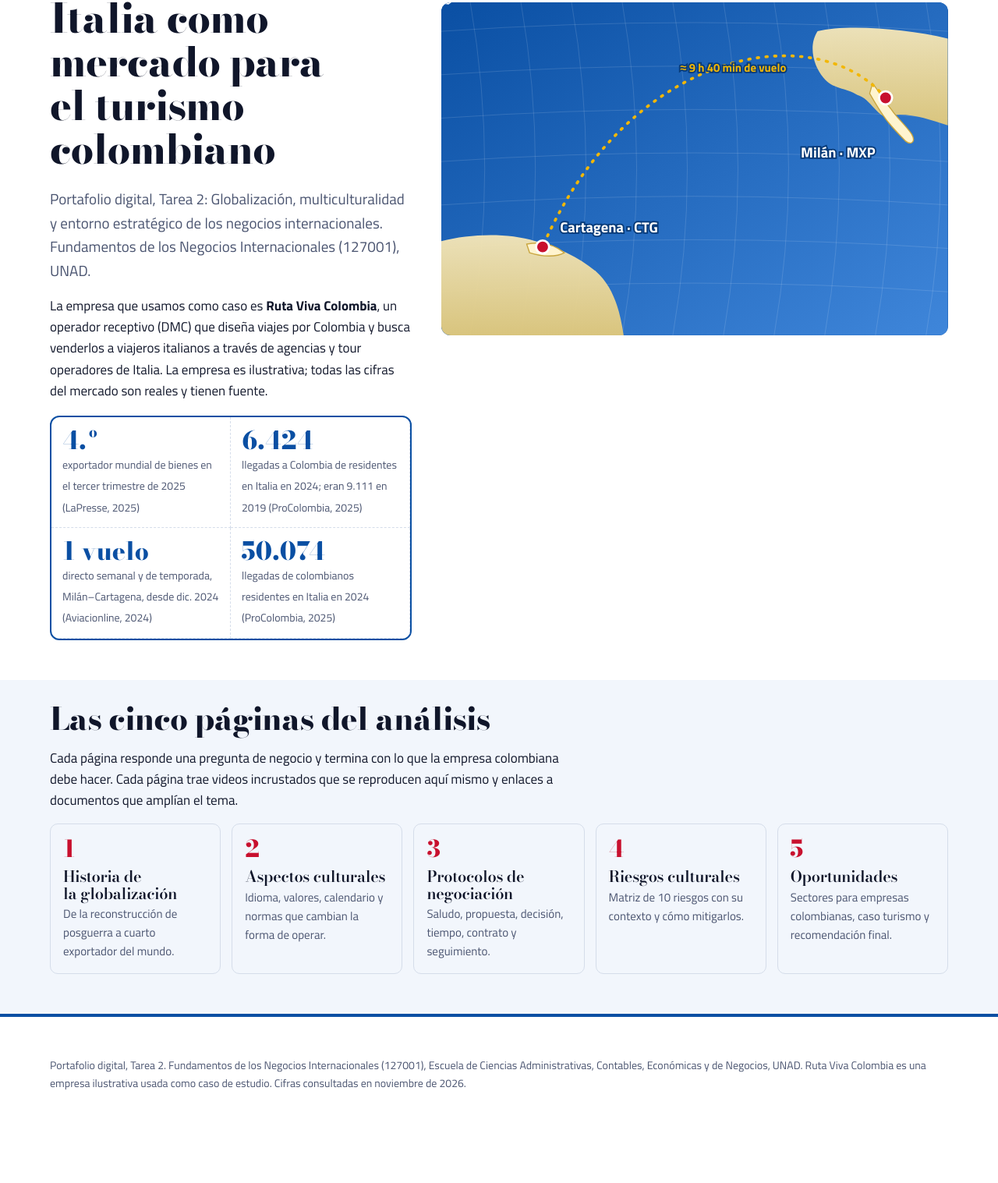
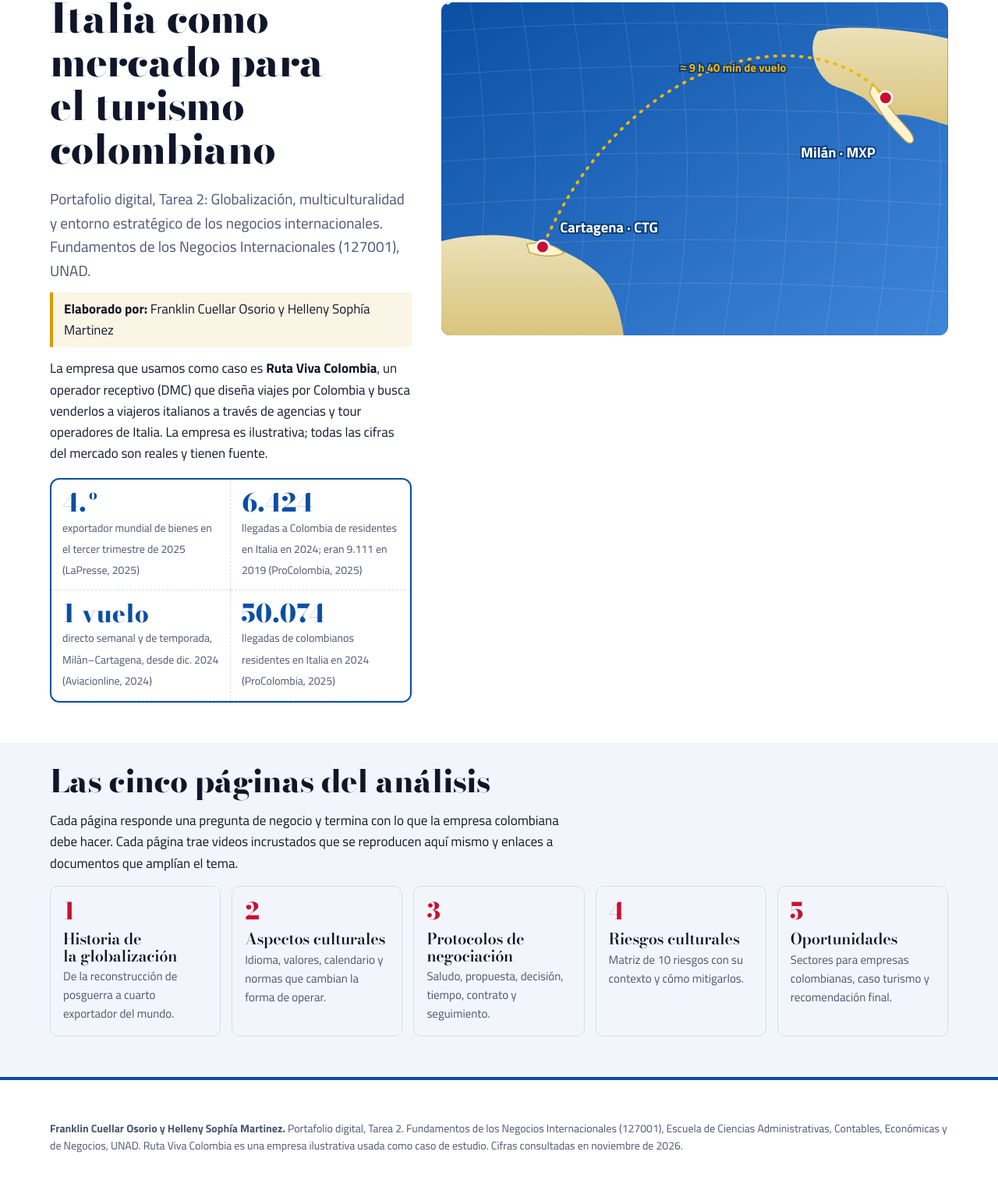
Before and after one commit to Franklin225/portafolio-italia, a plain HTML site: page index.html in a window 1280 px wide. Shown: the part 117-1634 px from the top of the page at 78% size. Before the commit the page ends 1568 px from the top, so only its background shows below. Drawn offline with nearby package versions, Linux system fonts and the light colour scheme.

Commit message:
Agrega los integrantes del grupo a la portada y al pie
Co-Authored-By: Claude Opus 5.5 <noreply@anthropic.com>
Claude-Session: https://claude.ai/code/session_012aeCQ3tGeqg5t7QxFY7CA6

```diff
--- a/assets/styles.css
+++ b/assets/styles.css
@@ -25,6 +25,7 @@ nav.tabs a[aria-current=page]{border-bottom-color:var(--oro);background:rgba(255
 nav.tabs a:focus-visible{outline:3px solid var(--oro);outline-offset:-3px}
 section.view{display:none}
 section.view.on{display:block}
+.authors{font-size:17px;margin:-4px 0 14px;padding:8px 14px;border-left:4px solid var(--oro);background:color-mix(in srgb,var(--oro) 10%,var(--bg));max-width:62ch}
 .lead{font-size:19px;color:var(--mut);max-width:62ch}
 .finding{border-left:5px solid var(--ros);padding:6px 0 6px 16px;font-size:19px;max-width:66ch;margin:0 0 20px}
 .grid2{display:grid;grid-template-columns:repeat(2,minmax(0,1fr));gap:clamp(20px,3vw,44px)}
--- a/index.html
+++ b/index.html
@@ -31,6 +31,7 @@
    <div>
     <h1>Italia como mercado para el turismo colombiano</h1>
     <p class="lead">Portafolio digital, Tarea 2: Globalización, multiculturalidad y entorno estratégico de los negocios internacionales. Fundamentos de los Negocios Internacionales (127001), UNAD.</p>
+    <p class="authors"><b>Elaborado por:</b> Franklin Cuellar Osorio y Helleny Sophía Martinez</p>
     <p>La empresa que usamos como caso es <b>Ruta Viva Colombia</b>, un operador receptivo (DMC) que diseña viajes por Colombia y busca venderlos a viajeros italianos a través de agencias y tour operadores de Italia. La empresa es ilustrativa; todas las cifras del mercado son reales y tienen fuente.</p>
     <div class="ticket" aria-label="Datos clave">
      <div><b>4.º</b><span>exportador mundial de bienes en el tercer trimestre de 2025 (LaPresse, 2025)</span></div>
@@ -343,7 +344,7 @@
 </main>
 
 <footer class="band">
- <div class="wrap">Portafolio digital, Tarea 2. Fundamentos de los Negocios Internacionales (127001), Escuela de Ciencias Administrativas, Contables, Económicas y de Negocios, UNAD. Ruta Viva Colombia es una empresa ilustrativa usada como caso de estudio. Cifras consultadas en noviembre de 2026.</div>
+ <div class="wrap"><b>Franklin Cuellar Osorio y Helleny Sophía Martinez.</b> Portafolio digital, Tarea 2. Fundamentos de los Negocios Internacionales (127001), Escuela de Ciencias Administrativas, Contables, Económicas y de Negocios, UNAD. Ruta Viva Colombia es una empresa ilustrativa usada como caso de estudio. Cifras consultadas en noviembre de 2026.</div>
 </footer>
 
 <script src="https://cdnjs.cloudflare.com/ajax/libs/gsap/3.12.5/gsap.min.js"></script>
```
